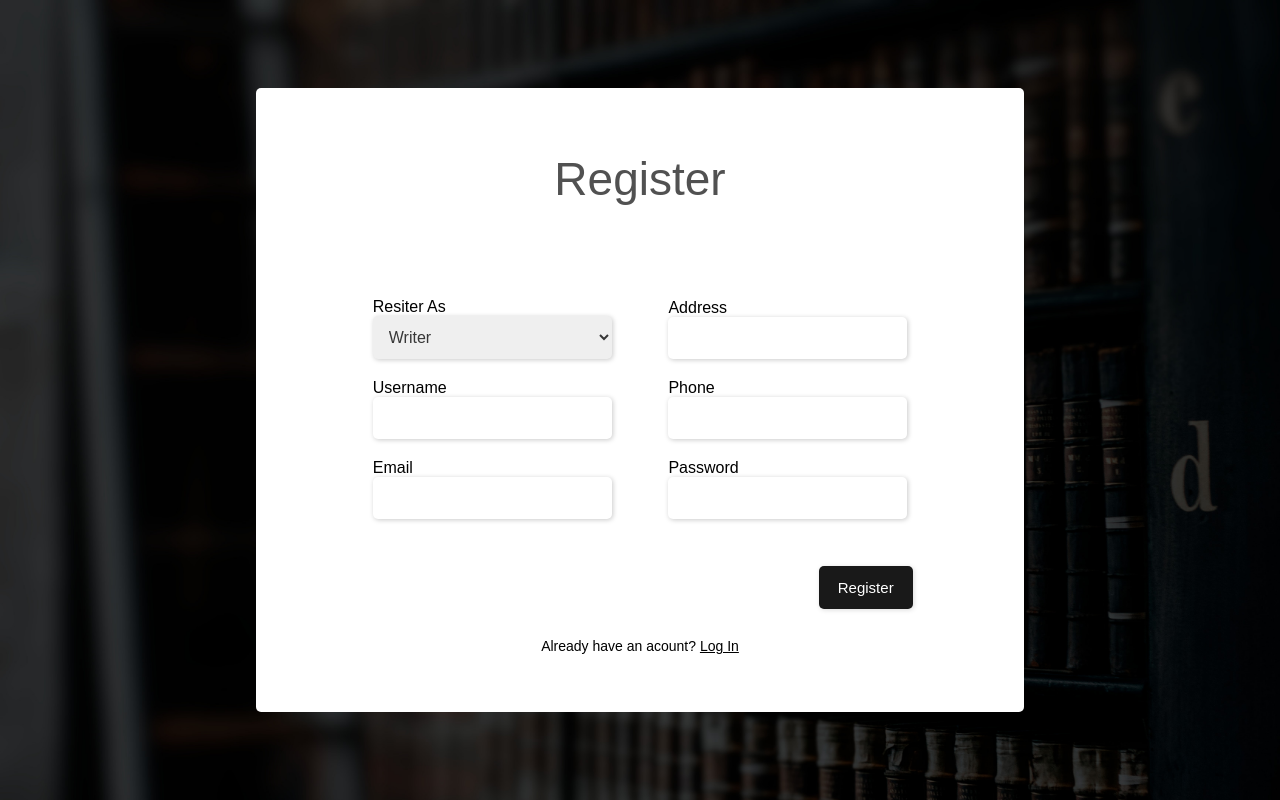
After one commit to hajarLamharchi/StoryShore, a Python web app: template templates/signup.html in a window 1280 px wide. The commit adds this page. Run offline with Jinja, Linux system fonts and the light colour scheme; the template is opened without the code that fills it, so the values that code supplies are empty.

Commit message:
adding login and register pages

```diff
--- a/static/styles/container.css
+++ b/static/styles/container.css
@@ -112,7 +112,7 @@
 
 .tooltip {
     visibility: hidden;
-    background-color: #333;
+    background-color: #191919;
     color: #fff;
     text-align: center;
     width: 100px;
--- /dev/null
+++ b/static/styles/signup.css
@@ -0,0 +1,74 @@
+body{
+    width: 100%;
+    height: 100vh;
+    background-image: url("../images/imgwithOverlay.jpg");
+    background-size: cover;
+    font-family: sans-serif;
+
+}
+.signup_container{
+    top: 11%;
+    position: relative;
+    height: 70%;
+    width: 60%;
+    padding-top: 5%;
+    display: grid;
+    margin: auto;
+    background-color: white;
+    border-radius: 5px;
+}
+.signup_container .title{
+    font-size: 46px;
+    text-align: center;
+    color: #515151;
+
+}
+.signup_container form{
+    margin: auto;
+    display: flex;
+    width: 71%;
+    gap: 21px 1px;
+    flex-direction: column;
+}
+.signup_container .inputs{
+    display: flex;
+    width: 100%;
+    gap: 46px;
+}
+
+.signup_container .col1{
+    padding: 1%;
+    width: 49%;
+    gap: 10;
+    display: flex;
+    flex-direction: column;
+    justify-content: space-around;
+}
+select, input{
+    border: none;
+    padding: 12px;
+    font-size: 16px;
+    border-radius: 5px;
+    color: rgb(55 55 55);
+    box-shadow: 1px 1px 5px  #00000036;
+    margin-bottom: 20px;
+}
+
+.signup_container .login{
+    font-size: 14px;
+    text-align: center;
+}
+.signup_container .login a:hover{
+    color: gray;
+}
+button{
+    padding: 13px 19px;
+    border: none;
+    background: #191919;
+    font-size: 15px;
+    cursor: pointer;
+    color: white;
+    border-radius: 5px;
+    box-shadow: 1px 1px 5px #00000024;
+    align-self: end;
+}
--- a/static/styles/style.css
+++ b/static/styles/style.css
@@ -1 +1,2 @@
 body, p{margin: 0;}
+a{color: unset;}
--- a/templates/home_page.html
+++ b/templates/home_page.html
@@ -24,7 +24,7 @@
                 </ul>
             </data>
             <a class="navbar-item basket"><img src="../static/images/basket.png" alt="basket" width="30"></a>
-            <a class="navbar-item"><img src="../static/images/user.png" alt="user" width="30"></a>
+            <a class="navbar-item" href="login_page.html"><img src="../static/images/user.png" alt="user" width="30"></a>
         </div>
         <div class="displaycontainer" >
             <div class="container-text">
--- /dev/null
+++ b/templates/signup.html
@@ -0,0 +1,41 @@
+<!DOCTYPE html>
+<html lang="en">
+    <head>
+        <link rel="stylesheet" href="../static/styles/signup.css">
+        <link rel="stylesheet" href="../static/styles/style.css">
+        <title>StoryShore</title>
+        <link rel="icon" type="image/x-icon" href="../static/images/icon.png">
+    </head>
+    <body>
+        <div class="signup_container">
+            <p class="title">Register</p>
+            <form method="post">
+                <div class="inputs">
+                    <div class="col1">
+                        <label>Resiter As</label>
+                        <select name="user-type" id="user-type">
+                            <option value="writer">Writer</option>
+                            <option value="client">Client</option>
+                        </select>
+                        <label>Username</label>
+                        <input type="text">
+                        <label>Email</label>
+                        <input type="email">
+                    </div>
+                    <div class="col1">
+                        <label>Address</label>
+                        <input type="text">
+                        <label>Phone</label>
+                        <input type="tel">
+                        <label>Password</label>
+                        <input type="password">
+                    </div>
+                </div>
+
+                <button type="submit">Register
+                </button>
+            </form>
+            <p class="login"> Already have an acount? <a href="login_page.html">Log In</a></p>
+        </div>
+    </body>
+</html>
```
Also changed, not shown: static/styles/login.css (added, +61 -0 lines), templates/login_page.html (added, +21 -0 lines).
